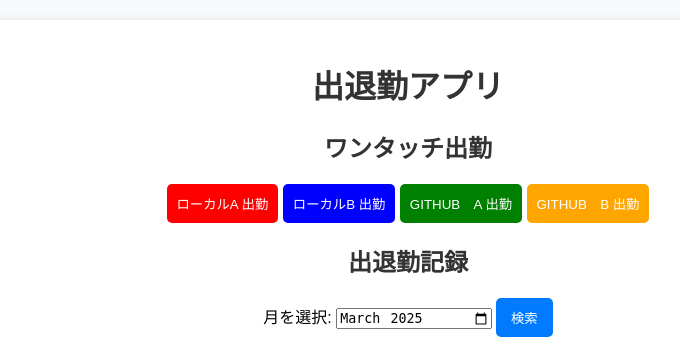
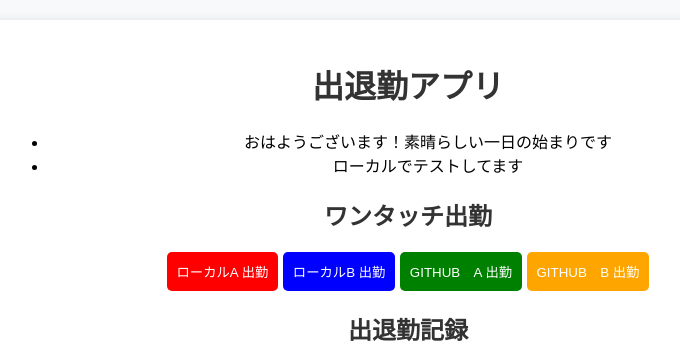
Before and after one commit to niidabezio/timecard, a Flask app: page /attendance in a window 1280 px wide. Shown: the part 63-420 px from the top of the page, without its empty margins (232-912 px from the left). Run offline with Flask 3, Linux system fonts and the light colour scheme.

Commit message:
２６，１０：３０ver

```diff
--- a/routes.py
+++ b/routes.py
@@ -73,6 +73,7 @@
 def attendance():
     staff = Staff.query.all()
     selected_month = request.args.get('month', datetime.today().strftime('%Y-%m'))  # デフォルトで今月を表示
+    messages = Message.query.all()  # ✅ メッセージを取得
 
     # ✅ 最近の出勤を上に（work_date を降順ソート）
     query = Attendance.query.join(Staff).order_by(Attendance.work_date.desc(), Attendance.clock_in.desc())
@@ -83,7 +84,8 @@
 
     attendance_records = query.all()
 
-    return render_template('attendance.html', staff=staff, attendance_records=attendance_records, selected_month=selected_month)
+    return render_template('attendance.html', staff=staff, attendance_records=attendance_records, selected_month=selected_month, messages=messages)
+
 
 
 
@@ -235,12 +237,14 @@
         db.session.add(new_record)
         db.session.commit()
 
+
+        print(f"✅ 出勤記録作成: staff_id={staff_id}, clock_in={now}")  # ← デバッグ用
+        print(f"✅ サクセスページへリダイレクト: clock_in_success({staff_id})")  # ← デバッグ用
+
+        return redirect(url_for('clock_in_success', staff_id=staff_id))  # ✅ 正しくリダイレクトされるはず
+
+    print("❌ 出勤失敗: staff_idが取得できなかった")
     return redirect(url_for('attendance'))
-
-        # ✅ 出勤後に「出勤しました」ページへリダイレクト
-    return redirect(url_for('clock_in_success', staff_id=staff_id))
-
-    return redirect(url_for('attendance'))  # ✅ 失敗した場合は元のページへ
 
 
 
@@ -282,9 +286,12 @@
 @app.route('/attendance/clock_in_success/<int:staff_id>')
 def clock_in_success(staff_id):
     staff = Staff.query.get(staff_id)
-    messages = Message.query.all()  # ✅ メッセージ管理のメッセージを取得
-    return render_template('clock_in_success.html', staff=staff, messages=messages)
+    if not staff:
+        print(f"❌ エラー: staff_id={staff_id} のスタッフが見つからない")
+        return redirect(url_for('attendance'))  # もしスタッフが存在しない場合、出退勤画面に戻る
 
+    print(f"✅ 出勤サクセスページを表示: staff_id={staff_id}")  # デバッグ用
+    return render_template('clock_in_success.html', staff=staff)
 @app.route("/")
 def home():
     return render_template("index.html")  # ✅ `index.html` を表示
--- a/templates/attendance.html
+++ b/templates/attendance.html
@@ -6,9 +6,13 @@
 <h1>出退勤アプリ</h1>
 
 <ul>
-    {% for message in messages %}
-        <li>{{ message.message_text }}</li>
-    {% endfor %}
+    {% if messages %}
+        {% for message in messages %}
+            <li>{{ message.message_text }}</li>
+        {% endfor %}
+    {% else %}
+        <li>📢 登録されたメッセージはありません。</li>
+    {% endif %}
 </ul>
 
 <h2>ワンタッチ出勤</h2>
--- a/templates/clock_in_success.html
+++ b/templates/clock_in_success.html
@@ -3,6 +3,11 @@
 {% block title %}出勤完了{% endblock %}
 
 {% block content %}
+
+<form action="{{ url_for('clock_in') }}" method="POST">
+    <input type="hidden" name="staff_id" value="{{ staff.id }}">
+</form>
+
 <h1>出勤しました！</h1>
 <p>👤 {{ staff.name }} さんの出勤が記録されました。</p>
 
```
Also changed, not shown: instance/database.db.
